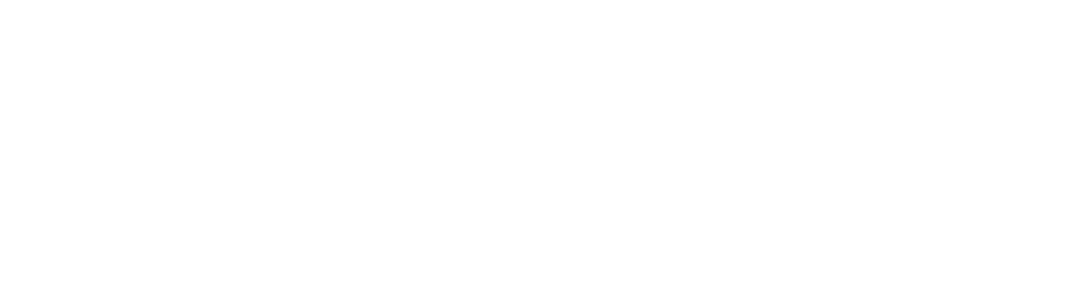
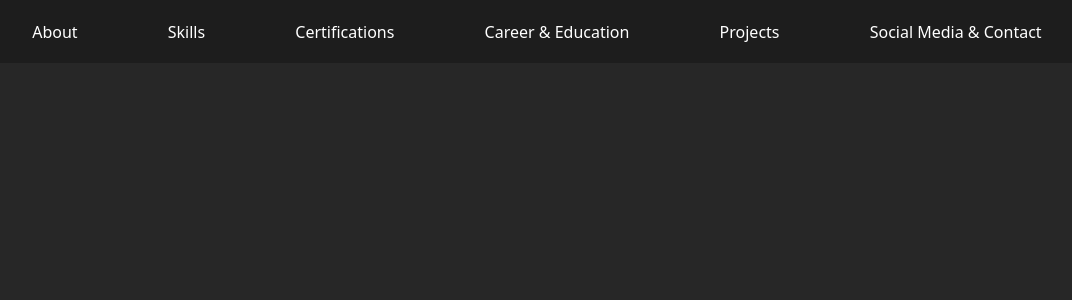
Before and after one commit to WillisDyson/portfolio-homepage-vue-tailwind, a Vue app in the folder my-vue-app/: page / in a window 1280 px wide. Shown: the top 300 px of the page, without its empty margins (58-1130 px from the left). Built offline with nearby package versions, Linux system fonts and the light colour scheme.

Commit message:
Creating nav components and adding early styling

```diff
--- a/my-vue-app/index.html
+++ b/my-vue-app/index.html
@@ -1,13 +1,16 @@
 <!doctype html>
 <html lang="en">
+
 <head>
   <meta charset="UTF-8" />
   <link rel="icon" type="image/svg+xml" href="/vite.svg" />
   <meta name="viewport" content="width=device-width, initial-scale=1.0" />
-    <title>Vite + Vue</title>
+  <title>Example app</title>
 </head>
+
 <body>
   <div id="app"></div>
   <script type="module" src="/src/main.js"></script>
 </body>
+
 </html>
--- a/my-vue-app/src/App.vue
+++ b/my-vue-app/src/App.vue
@@ -1,6 +1,7 @@
 <script setup>
+import NavBar from './components/navigation/NavBar.vue';
 </script>
 
 <template>
-
+  <NavBar />
 </template>
--- /dev/null
+++ b/my-vue-app/src/components/navigation/NavBar.vue
@@ -0,0 +1,19 @@
+<script setup>
+import NavLink from './NavLink.vue';
+import NavCvDropdown from './NavCvDropdown.vue';
+
+</script>
+
+<template>
+    <nav>
+        <ul class="flex items-center justify-evenly bg-custom-dark-gray h-[63px]">
+            <NavLink text="About" href="#about"/>
+            <NavLink text="Skills" href="#skills"/>
+            <NavLink text="Certifications" href="#certifs"/>
+            <NavLink text="Career & Education" href="#career"/>
+            <NavLink text="Projects" href="#work"/>
+            <NavLink text="Social Media & Contact" href="#contact"/>
+            <NavCvDropdown/>
+        </ul>
+    </nav>
+</template>
--- /dev/null
+++ b/my-vue-app/src/components/navigation/NavCvDropdown.vue
@@ -0,0 +1,8 @@
+<script setup>
+</script>
+
+<template>
+    <li>
+        <a href="#"></a>
+    </li>
+</template>
--- /dev/null
+++ b/my-vue-app/src/components/navigation/NavLink.vue
@@ -0,0 +1,19 @@
+<script setup>
+import { defineProps } from 'vue';
+const props = defineProps({
+    text: {
+        type: String,
+        required: true
+    },
+    href: {
+        type: String,
+        required: true
+    }
+});
+</script>
+
+<template>
+    <li>
+        <a :href="props.href">{{ props.text }}</a>
+    </li>
+</template>
--- a/my-vue-app/src/style.css
+++ b/my-vue-app/src/style.css
@@ -1,3 +1,8 @@
 @tailwind base;
 @tailwind components;
 @tailwind utilities;
+
+body {
+  background-color: #272727;
+  color: #ffffff;
+}
--- a/my-vue-app/tailwind.config.js
+++ b/my-vue-app/tailwind.config.js
@@ -1,8 +1,15 @@
 /** @type {import('tailwindcss').Config} */
 export default {
-  content: [],
+  content: [
+    "./index.html",
+    "./src/**/*.{vue,js,ts,jsx,tsx}",
+  ],
   theme: {
-    extend: {},
-  },
-  plugins: [],
+    extend: {
+      colors: {
+        'custom-dark-gray': '#1d1d1d'
+      },
+    },
+    plugins: [],
+  }
 }
```
Lines whose indentation alone changed are shown as unchanged.
